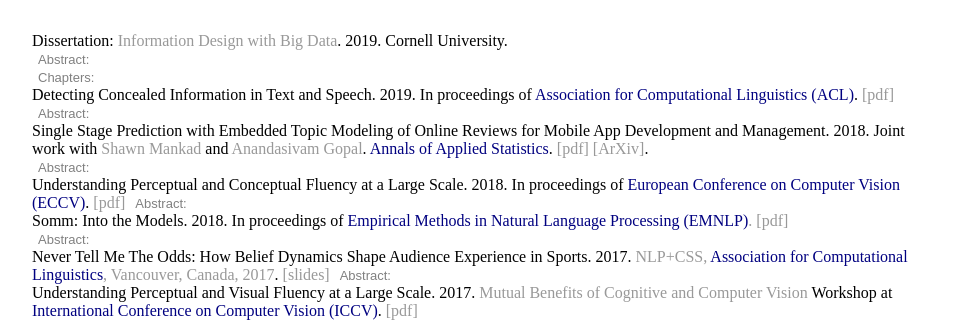
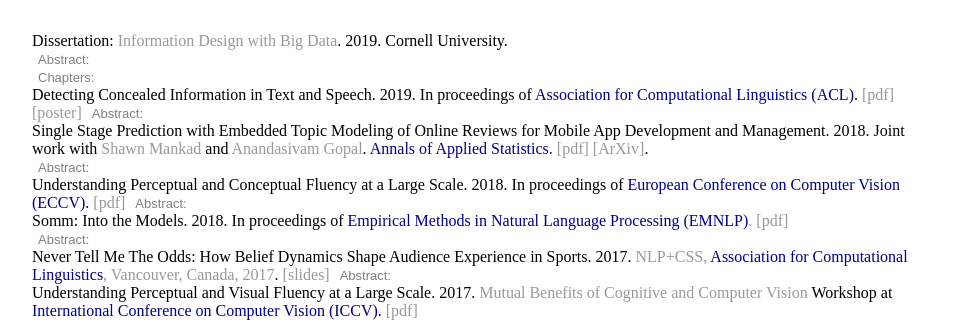
Before and after one commit to shenglih/shenglih.github.io, a Jekyll site: the page built from research/index.html, in a window 1280 px wide. Shown: the part 314-636 px from the top of the page, without its empty margins (160-1119 px from the left). Built offline with Jekyll 4.4.1, drawn with Linux system fonts in a browser that asks for light colours.

Commit message:
Update index.html

```diff
--- a/research/index.html
+++ b/research/index.html
@@ -127,7 +127,7 @@
 
 <hr>-->
 
-	Detecting Concealed Information in Text and Speech. 2019. In proceedings of <a href="http://www.acl2019.org/EN/index.xhtml"><font color="navy">Association for Computational Linguistics (ACL)</font></a>. <a href="/research/1440_Paper.pdf">[pdf]</a>
+	Detecting Concealed Information in Text and Speech. 2019. In proceedings of <a href="http://www.acl2019.org/EN/index.xhtml"><font color="navy">Association for Computational Linguistics (ACL)</font></a>. <a href="/research/1440_Paper.pdf">[pdf]</a> <a href="/research/acl_poster.pdf">[poster]</a>
 	<button class="collapsible"> Abstract: </button>
 	<div class="content"> Motivated by infamous cheating scandals in various industries and political events, we address the problem of detecting concealed information in technical settings. In this work, we explore acoustic-prosodic and linguistic indicators of information concealment by collecting a unique corpus of professionals practicing for oral exams while concealing information. We reveal subtle signs of concealed information in speech and text, compare, and contrast them with those in deception detection literature, thus uncovering the link between concealing information and deception. We then present a series of experiments that automatically detect concealed information from text and speech. We compare the use of acoustic-prosodic, linguistic, and individual feature sets, using different machine learning models. Finally, we present a multi-task learning framework with acoustic, linguistic, and individual features, that outperforms humman performance by over 15%.</div>
 	<br>
```
